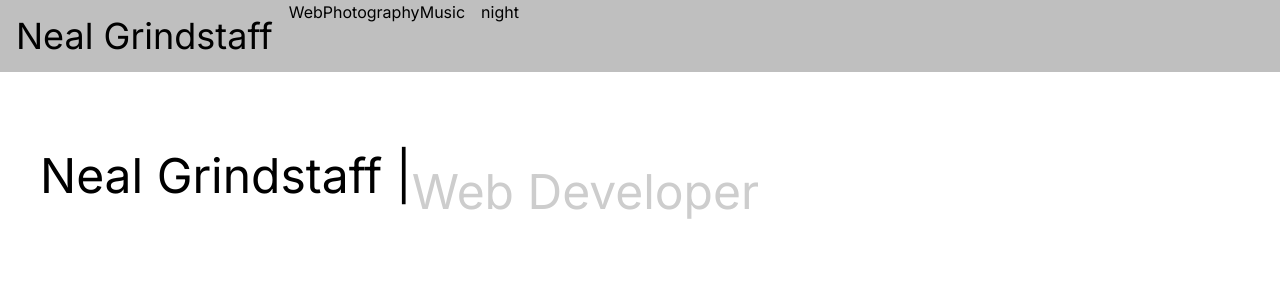
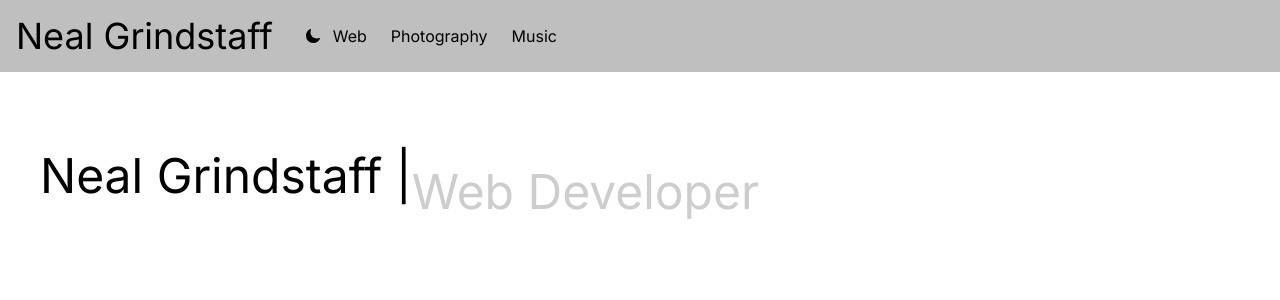
Before and after one commit to Nealium104/personal-portfolio, a Next.js app: page / in a window 1280 px wide. Shown: the top 300 px of the page. Built offline with nearby package versions, Linux system fonts and the light colour scheme.

Commit message:
added content to all pages

```diff
--- a/src/app/Nav.tsx
+++ b/src/app/Nav.tsx
@@ -1,6 +1,7 @@
 import { FC, useState, MouseEvent } from 'react';
 import Link from 'next/link';
 import { GiHamburgerMenu } from 'react-icons/gi';
+import { IoMoon, IoSunny } from 'react-icons/io5'
 import { useTheme } from 'next-themes';
 
 const Nav: FC = () => {
@@ -47,13 +48,14 @@ const Nav: FC = () => {
         {/* Desktop Menu */}
         <div className="hidden md:flex">
           <span className="text-4xl m-4">Neal Grindstaff</span>
-          <div>
-            <Link href="/web">Web</Link>
-            <Link href="/photography">Photography</Link>
-            <Link href="/music">Music</Link>
+          <div className="flex items-center">
             <button onClick={toggleDarkMode} className="ml-4">
-              night
+              {theme === 'dark' ? <IoSunny /> : <IoMoon />}
             </button>
+            <Link className="mx-3 hover:bg-black/40" href="/web">Web</Link>
+            <Link className="mx-3 hover:bg-black/40" href="/photography">Photography</Link>
+            <Link className="mx-3 hover:bg-black/40" href="/music">Music</Link>
+            <Link href="/contact"></Link>
           </div>
         </div>
       </nav>
--- a/src/app/photography/page.tsx
+++ b/src/app/photography/page.tsx
@@ -0,0 +1,3 @@
+export default function MyComponent() {
+    return <div>Hello World</div>;
+}
--- /dev/null
+++ b/src/app/web/page.tsx
@@ -0,0 +1,3 @@
+export default function MyComponent() {
+    return <div>Hello World</div>;
+}
```
